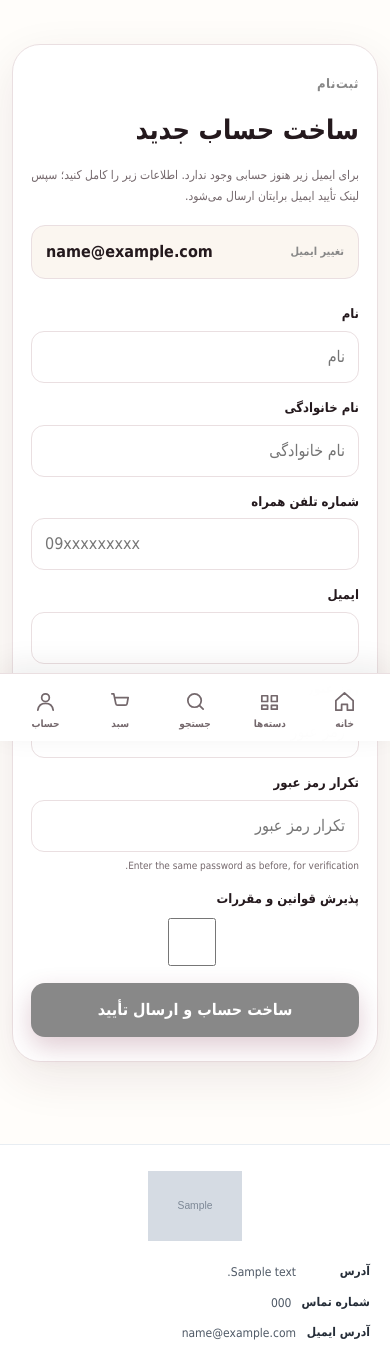
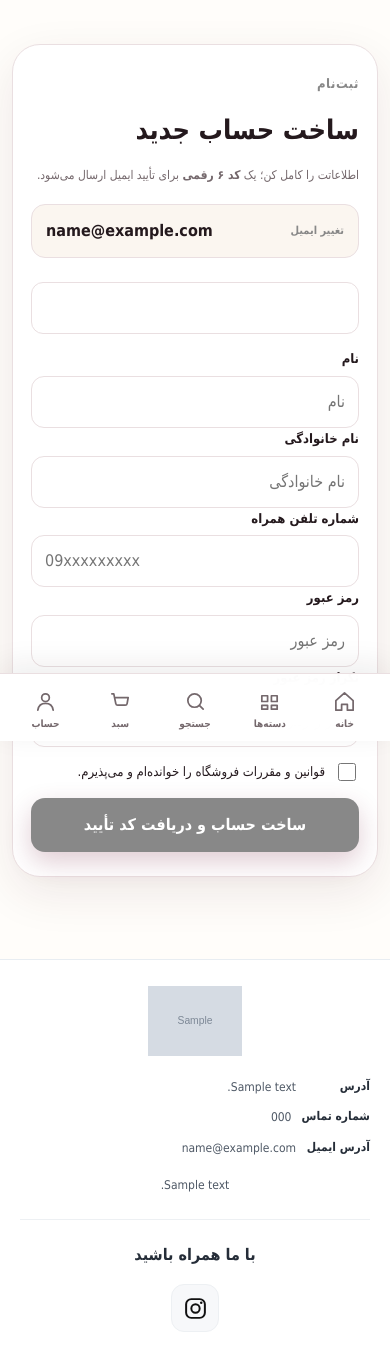
Before and after one commit to deltashopsiavash/sanashop, a Django app: template templates/registration/register.html in a window 390 px wide. Shown: the part 103-1456 px from the top of the page. Run offline with Django 5.2, Linux system fonts and the light colour scheme; tables that the repository leaves empty hold one stand-in row (values such as "Sample post"); the template is opened without the code that fills it: values that come from a table or form of the project are taken from there, most other values are stand-ins (such as "Sample title", 1, 10 or a date in 2020); grey boxes marked "Sample" are stand-in pictures.

Commit message:
Redesign registration for phone OTP and linked terms

```diff
--- a/templates/registration/register.html
+++ b/templates/registration/register.html
@@ -1,2 +1,30 @@
 {% extends 'shop/base.html' %}{% block title %}ثبت‌نام | {{ store_settings.site_name }}{% endblock %}
-{% block content %}<main class="section"><div class="container auth-shell"><section class="auth-card smart-auth-card"><span class="eyebrow">ثبت‌نام</span><h1>ساخت حساب جدید</h1><p>برای ایمیل زیر هنوز حسابی وجود ندارد. اطلاعات زیر را کامل کنید؛ سپس لینک تأیید ایمیل برایتان ارسال می‌شود.</p><div class="account-email-chip"><span>{{ registration_email }}</span><a href="{% url 'login' %}">تغییر ایمیل</a></div>{% if form.non_field_errors %}<div class="form-errors">{% for error in form.non_field_errors %}{{ error }}{% endfor %}</div>{% endif %}<form method="post">{% csrf_token %}{% for field in form %}{% if field.is_hidden %}{{ field }}{% else %}<div class="field"><label>{{ field.label }}</label>{{ field }}{% if field.help_text %}<small class="field-help">{{ field.help_text|safe }}</small>{% endif %}{% for error in field.errors %}<small class="error">{{ error }}</small>{% endfor %}</div>{% endif %}{% endfor %}<button class="btn btn-primary btn-block">ساخت حساب و ارسال تأیید</button></form></section></div></main>{% endblock %}
+{% block content %}
+<main class="section auth-minimal-page">
+  <div class="container auth-shell">
+    <section class="auth-card smart-auth-card registration-card">
+      <span class="eyebrow">ثبت‌نام</span>
+      <h1>ساخت حساب جدید</h1>
+      <p>اطلاعاتت را کامل کن؛ یک <b>کد ۶ رقمی</b> برای تأیید ایمیل ارسال می‌شود.</p>
+      <div class="account-email-chip"><span>{{ registration_email }}</span><a href="{% url 'login' %}">تغییر ایمیل</a></div>
+      {% if form.non_field_errors %}<div class="form-errors">{% for error in form.non_field_errors %}{{ error }}{% endfor %}</div>{% endif %}
+      <form method="post" class="registration-form" novalidate>
+        {% csrf_token %}{{ form.email }}
+        <div class="registration-grid">
+          <div class="field"><label for="{{ form.first_name.id_for_label }}">نام</label>{{ form.first_name }}{% for error in form.first_name.errors %}<small class="error">{{ error }}</small>{% endfor %}</div>
+          <div class="field"><label for="{{ form.last_name.id_for_label }}">نام خانوادگی</label>{{ form.last_name }}{% for error in form.last_name.errors %}<small class="error">{{ error }}</small>{% endfor %}</div>
+          <div class="field field-full"><label for="{{ form.phone.id_for_label }}">شماره تلفن همراه</label>{{ form.phone }}{% for error in form.phone.errors %}<small class="error">{{ error }}</small>{% endfor %}</div>
+          <div class="field"><label for="{{ form.password1.id_for_label }}">رمز عبور</label>{{ form.password1 }}{% if form.password1.help_text %}<small class="field-help">{{ form.password1.help_text|safe }}</small>{% endif %}{% for error in form.password1.errors %}<small class="error">{{ error }}</small>{% endfor %}</div>
+          <div class="field"><label for="{{ form.password2.id_for_label }}">تکرار رمز عبور</label>{{ form.password2 }}{% for error in form.password2.errors %}<small class="error">{{ error }}</small>{% endfor %}</div>
+        </div>
+        <label class="terms-check registration-terms">
+          {{ form.accept_terms }}
+          <span><a class="terms-link" href="{% url 'content_page' 'terms' %}" target="_blank" rel="noopener">قوانین و مقررات</a> فروشگاه را خوانده‌ام و می‌پذیرم.</span>
+        </label>
+        {% for error in form.accept_terms.errors %}<small class="error">{{ error }}</small>{% endfor %}
+        <button class="btn btn-primary btn-block" type="submit">ساخت حساب و دریافت کد تأیید</button>
+      </form>
+    </section>
+  </div>
+</main>
+{% endblock %}
```
